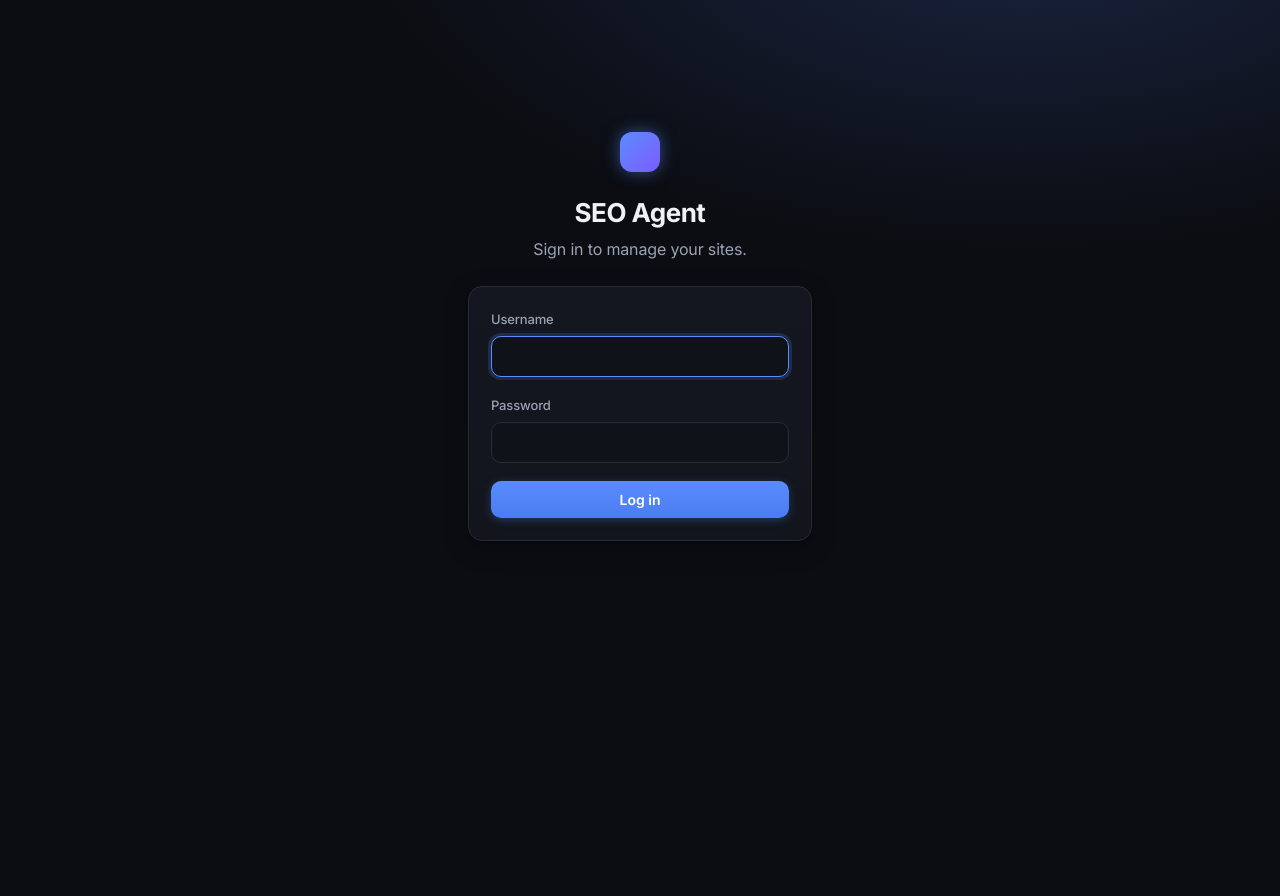
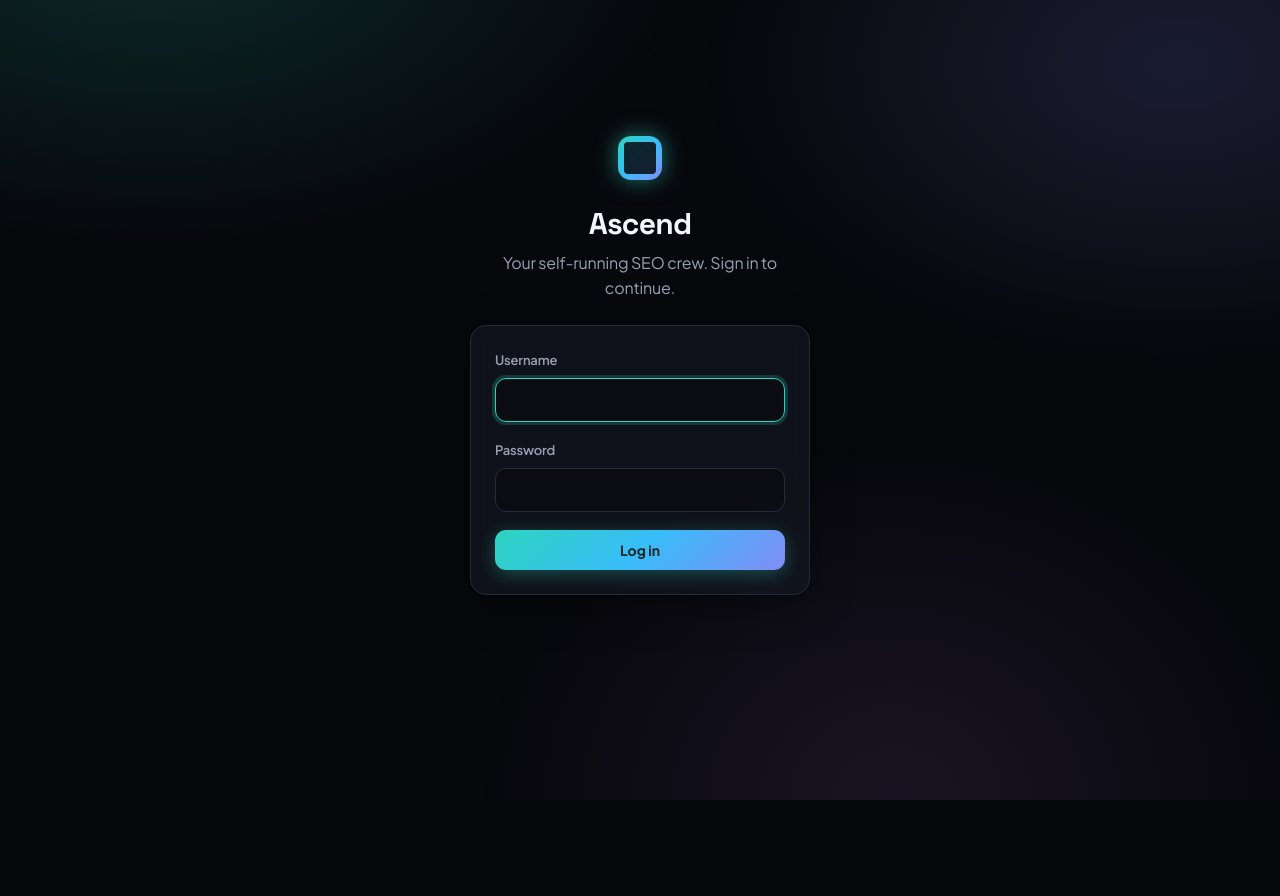
Before and after one commit to Farezomair/Claude-SEO-, a FastAPI app: page /login in a window 1280 px wide. Before the commit the page ends 541 px from the top, so only its background shows below. Run offline with FastAPI, Linux system fonts and the light colour scheme.

Commit message:
Rebrand to "Ascend" + new visual identity
- New palette: deep near-black with an aurora overlay (teal/indigo/violet
  radial glows) + subtle dot grid; teal->indigo->violet accent gradient.
- New fonts: Space Grotesk (display/brand/headings) + Plus Jakarta Sans (body).
- Gradient "Ascend" wordmark + new logo mark; restyled buttons/cards/inputs/
  tabs/badges/notices. Login + page titles rebranded.

Co-Authored-By: Claude Opus 4.8 <noreply@anthropic.com>

```diff
--- a/app/templates/approvals.html
+++ b/app/templates/approvals.html
@@ -1,5 +1,5 @@
 {% extends "base.html" %}
-{% block title %}Approvals &middot; SEO Agent System{% endblock %}
+{% block title %}Approvals &middot; Ascend{% endblock %}
 {% block body %}
 <div class="container">
   <h1>Approvals</h1>
--- a/app/templates/base.html
+++ b/app/templates/base.html
@@ -3,77 +3,105 @@
 <head>
   <meta charset="utf-8">
   <meta name="viewport" content="width=device-width, initial-scale=1">
-  <title>{% block title %}SEO Agent System{% endblock %}</title>
+  <title>{% block title %}Ascend{% endblock %}</title>
   {% block head %}{% endblock %}
   <link rel="preconnect" href="https://fonts.googleapis.com">
   <link rel="preconnect" href="https://fonts.gstatic.com" crossorigin>
-  <link href="https://fonts.googleapis.com/css2?family=Inter:wght@400;500;600;700&display=swap" rel="stylesheet">
+  <link href="https://fonts.googleapis.com/css2?family=Space+Grotesk:wght@500;600;700&family=Plus+Jakarta+Sans:wght@400;500;600;700&display=swap" rel="stylesheet">
   <style>
     :root {
-      --bg: #0b0d12;
-      --bg-grad: radial-gradient(1200px 600px at 80% -10%, #1a2440 0%, rgba(11,13,18,0) 55%), var(--bg);
-      --panel: #14171f;
-      --panel-2: #1b1f29;
-      --panel-3: #20252f;
-      --border: #272c38;
-      --border-soft: #1f232d;
-      --text: #eef1f6;
-      --muted: #9aa3b4;
-      --muted-2: #6b7280;
-      --accent: #5b8cff;
-      --accent-2: #7c5cff;
-      --accent-hover: #4a7bf0;
+      --bg: #07080c;
+      --panel: rgba(20, 23, 32, 0.72);
+      --panel-solid: #141720;
+      --panel-2: #1a1e29;
+      --panel-3: #222734;
+      --border: #262b38;
+      --border-soft: #1c2029;
+      --text: #f4f6fb;
+      --muted: #99a2b5;
+      --muted-2: #69718a;
+      --accent: #2dd4bf;       /* teal */
+      --accent-2: #818cf8;     /* indigo */
+      --accent-3: #c084fc;     /* violet */
+      --accent-grad: linear-gradient(135deg, #2dd4bf 0%, #38bdf8 50%, #818cf8 100%);
+      --accent-hover: #2bbfad;
       --success: #34d399;
       --warning: #fbbf24;
-      --danger: #f87171;
-      --radius: 14px;
-      --shadow: 0 1px 2px rgba(0,0,0,.4), 0 8px 24px rgba(0,0,0,.25);
+      --danger: #fb7185;
+      --radius: 16px;
+      --shadow: 0 1px 2px rgba(0,0,0,.5), 0 12px 40px rgba(0,0,0,.35);
+      --glow: 0 0 0 1px rgba(45,212,191,.0), 0 8px 30px rgba(45,212,191,.18);
     }
     * { box-sizing: border-box; }
     html, body { margin: 0; }
     body {
-      font-family: 'Inter', -apple-system, BlinkMacSystemFont, 'Segoe UI', sans-serif;
-      background: var(--bg-grad);
-      background-attachment: fixed;
+      font-family: 'Plus Jakarta Sans', -apple-system, BlinkMacSystemFont, 'Segoe UI', sans-serif;
       color: var(--text);
+      background: var(--bg);
       line-height: 1.55;
       -webkit-font-smoothing: antialiased;
-      letter-spacing: -0.01em;
+      letter-spacing: -0.011em;
+      min-height: 100vh;
+    }
+    /* Aurora overlay */
+    body::before {
+      content: '';
+      position: fixed; inset: 0; z-index: -1; pointer-events: none;
+      background:
+        radial-gradient(900px 520px at 12% -8%, rgba(45,212,191,.16), transparent 60%),
+        radial-gradient(820px 520px at 92% 8%, rgba(129,140,248,.16), transparent 58%),
+        radial-gradient(700px 600px at 70% 100%, rgba(192,132,252,.10), transparent 60%);
+    }
+    body::after {
+      content: '';
+      position: fixed; inset: 0; z-index: -1; pointer-events: none; opacity: .5;
+      background-image: radial-gradient(rgba(255,255,255,.025) 1px, transparent 1px);
+      background-size: 22px 22px;
+      mask-image: radial-gradient(ellipse at 50% 0%, #000 0%, transparent 70%);
     }
     a { color: var(--accent); text-decoration: none; transition: color .15s; }
-    a:hover { color: #8db0ff; }
+    a:hover { color: #5eead4; }
 
     /* Top bar */
     header.topbar {
       position: sticky; top: 0; z-index: 50;
       display: flex; align-items: center; justify-content: space-between;
-      padding: 14px 28px;
-      background: rgba(16,19,26,.82);
-      backdrop-filter: saturate(160%) blur(12px);
+      padding: 15px 30px;
+      background: rgba(10, 12, 17, 0.7);
+      backdrop-filter: saturate(170%) blur(16px);
+      -webkit-backdrop-filter: saturate(170%) blur(16px);
       border-bottom: 1px solid var(--border-soft);
     }
-    header.topbar .brand { font-weight: 700; font-size: 15px; letter-spacing: -0.02em; display:flex; align-items:center; gap:10px; }
-    header.topbar .brand a { color: var(--text); }
-    .logo-dot { width: 22px; height: 22px; border-radius: 7px; background: linear-gradient(135deg, var(--accent), var(--accent-2)); display:inline-block; box-shadow: 0 0 16px rgba(91,140,255,.5); }
-    .nav { display: flex; align-items: center; gap: 6px; font-size: 14px; }
-    .nav a.navlink { color: var(--muted); padding: 7px 12px; border-radius: 9px; transition: all .15s; }
+    .brand { display:flex; align-items:center; gap:11px; font-family:'Space Grotesk', sans-serif; font-weight:700; font-size:18px; letter-spacing:-0.02em; }
+    .brand .wordmark { background: var(--accent-grad); -webkit-background-clip: text; background-clip: text; -webkit-text-fill-color: transparent; }
+    .brand a { color: inherit; }
+    .logo-dot {
+      width: 26px; height: 26px; border-radius: 9px;
+      background: var(--accent-grad);
+      box-shadow: 0 0 22px rgba(45,212,191,.55);
+      display:inline-block; position:relative;
+    }
+    .logo-dot::after { content:''; position:absolute; inset:6px; border-radius:4px; background: rgba(7,8,12,.85); }
+    .nav { display: flex; align-items: center; gap: 6px; font-size: 14px; font-weight:500; }
+    .nav a.navlink { color: var(--muted); padding: 8px 13px; border-radius: 10px; transition: all .15s; }
     .nav a.navlink:hover { color: var(--text); background: var(--panel-2); }
-    .nav .userchip { color: var(--muted-2); font-size: 13px; padding-left: 8px; border-left: 1px solid var(--border); margin-left: 4px; }
-    .nav .pill-count { display:inline-block; min-width:18px; text-align:center; background: var(--accent); color:#fff; border-radius: 999px; padding: 0 6px; font-size: 12px; font-weight:600; margin-left:4px; }
+    .nav .userchip { color: var(--muted-2); font-size: 13px; padding-left: 10px; border-left: 1px solid var(--border); margin-left: 4px; }
+    .nav .pill-count { display:inline-block; min-width:18px; text-align:center; background: var(--accent-grad); color:#04201c; border-radius: 999px; padding: 1px 7px; font-size: 12px; font-weight:700; margin-left:5px; }
 
     /* Layout */
-    .container { max-width: 940px; margin: 0 auto; padding: 36px 28px 80px; }
-    h1 { font-size: 26px; font-weight: 700; margin: 0 0 6px; letter-spacing: -0.02em; }
-    h2 { font-size: 16px; font-weight: 600; margin: 0 0 14px; }
-    h3 { font-size: 14px; font-weight: 600; margin: 18px 0 8px; color: var(--text); }
+    .container { max-width: 960px; margin: 0 auto; padding: 40px 30px 90px; }
+    h1 { font-family:'Space Grotesk', sans-serif; font-size: 30px; font-weight: 700; margin: 0 0 6px; letter-spacing: -0.025em; }
+    h2 { font-family:'Space Grotesk', sans-serif; font-size: 17px; font-weight: 600; margin: 0 0 14px; }
+    h3 { font-size: 14px; font-weight: 700; margin: 18px 0 8px; }
     .muted { color: var(--muted); }
 
     /* Cards */
     .card {
-      background: linear-gradient(180deg, var(--panel) 0%, #12151c 100%);
+      background: var(--panel);
+      backdrop-filter: blur(8px);
       border: 1px solid var(--border);
       border-radius: var(--radius);
-      padding: 22px;
+      padding: 24px;
       margin-bottom: 16px;
       box-shadow: var(--shadow);
     }
@@ -81,61 +109,61 @@
     /* Buttons */
     .btn {
       display: inline-flex; align-items: center; gap: 8px;
-      background: linear-gradient(180deg, var(--accent), var(--accent-hover));
-      color: #fff; border: none; border-radius: 10px;
-      padding: 10px 18px; font-size: 14px; font-weight: 600; font-family: inherit;
-      cursor: pointer; transition: transform .12s, box-shadow .2s, opacity .2s;
-      box-shadow: 0 2px 8px rgba(74,123,240,.35);
+      background: var(--accent-grad); color: #052420;
+      border: none; border-radius: 11px;
+      padding: 11px 20px; font-size: 14px; font-weight: 700; font-family: inherit;
+      cursor: pointer; transition: transform .12s, box-shadow .2s, filter .2s;
+      box-shadow: 0 4px 18px rgba(45,212,191,.32);
     }
-    .btn:hover { transform: translateY(-1px); box-shadow: 0 6px 18px rgba(74,123,240,.45); color:#fff; }
+    .btn:hover { transform: translateY(-1px); box-shadow: 0 8px 26px rgba(45,212,191,.45); filter: brightness(1.05); color:#052420; }
     .btn:active { transform: translateY(0); }
-    .btn:disabled { opacity: .5; cursor: not-allowed; transform: none; box-shadow: none; }
+    .btn:disabled { opacity: .45; cursor: not-allowed; transform: none; box-shadow: none; }
     .btn.secondary { background: var(--panel-3); color: var(--text); border: 1px solid var(--border); box-shadow: none; }
-    .btn.secondary:hover { background: #262c38; color: var(--text); }
-    .btn.danger { background: linear-gradient(180deg, #ef5a5a, #e04848); box-shadow: 0 2px 8px rgba(224,72,72,.3); }
-    .btn.small { padding: 7px 13px; font-size: 13px; }
+    .btn.secondary:hover { background: #2a3040; filter:none; color: var(--text); }
+    .btn.danger { background: linear-gradient(135deg, #fb7185, #f43f5e); color:#fff; box-shadow: 0 4px 18px rgba(244,63,94,.3); }
+    .btn.small { padding: 7px 13px; font-size: 13px; border-radius: 9px; }
 
     /* Forms */
     input[type="text"], input[type="password"], input[type="url"], textarea {
-      width: 100%; padding: 11px 14px; border-radius: 10px;
-      border: 1px solid var(--border); background: #0f1219;
+      width: 100%; padding: 12px 15px; border-radius: 11px;
+      border: 1px solid var(--border); background: rgba(8,10,14,.6);
       color: var(--text); font-size: 14px; font-family: inherit; transition: border-color .15s, box-shadow .15s;
     }
-    input:focus, textarea:focus { outline: none; border-color: var(--accent); box-shadow: 0 0 0 3px rgba(91,140,255,.18); }
-    label { display: block; font-size: 13px; font-weight: 500; color: var(--muted); margin-bottom: 7px; }
+    input:focus, textarea:focus { outline: none; border-color: var(--accent); box-shadow: 0 0 0 3px rgba(45,212,191,.2); }
+    label { display: block; font-size: 13px; font-weight: 600; color: var(--muted); margin-bottom: 8px; }
     .field { margin-bottom: 18px; }
     .error { color: var(--danger); font-size: 14px; }
 
     /* Tables */
     table { width: 100%; border-collapse: collapse; }
-    th, td { text-align: left; padding: 13px 16px; border-bottom: 1px solid var(--border-soft); vertical-align: top; }
-    th { color: var(--muted-2); font-weight: 600; font-size: 11px; text-transform: uppercase; letter-spacing: .06em; }
+    th, td { text-align: left; padding: 14px 16px; border-bottom: 1px solid var(--border-soft); vertical-align: top; }
+    th { color: var(--muted-2); font-weight: 700; font-size: 11px; text-transform: uppercase; letter-spacing: .07em; }
     tbody tr { transition: background .12s; }
-    tbody tr:hover { background: rgba(255,255,255,.02); }
+    tbody tr:hover { background: rgba(45,212,191,.04); }
     tbody tr:last-child td { border-bottom: none; }
 
     /* Tabs */
-    .tabs { display: flex; gap: 4px; border-bottom: 1px solid var(--border); margin: 24px 0 26px; flex-wrap: wrap; }
-    .tabs a { padding: 11px 16px; color: var(--muted); border-bottom: 2px solid transparent; font-weight: 500; font-size: 14px; transition: all .15s; }
+    .tabs { display: flex; gap: 4px; border-bottom: 1px solid var(--border); margin: 26px 0 28px; flex-wrap: wrap; }
+    .tabs a { padding: 12px 16px; color: var(--muted); border-bottom: 2px solid transparent; font-weight: 600; font-size: 14px; transition: all .15s; }
     .tabs a.active { color: var(--text); border-bottom-color: var(--accent); }
     .tabs a:hover { color: var(--text); }
 
     /* Badges */
-    .badge { display: inline-flex; align-items:center; gap:5px; padding: 3px 10px; border-radius: 999px; font-size: 12px; font-weight: 600; letter-spacing: .01em; text-transform: capitalize; }
-    .badge::before { content:''; width:6px; height:6px; border-radius:50%; background: currentColor; }
+    .badge { display: inline-flex; align-items:center; gap:6px; padding: 3px 11px; border-radius: 999px; font-size: 12px; font-weight: 700; letter-spacing: .01em; text-transform: capitalize; }
+    .badge::before { content:''; width:6px; height:6px; border-radius:50%; background: currentColor; box-shadow: 0 0 8px currentColor; }
     .badge-success { background: rgba(52,211,153,.14); color: #4ade80; }
     .badge-warning { background: rgba(251,191,36,.14); color: #fbbf24; }
-    .badge-danger  { background: rgba(248,113,113,.14); color: #f87171; }
-    .badge-neutral { background: rgba(154,163,180,.14); color: #aab2c2; }
-    .badge-info    { background: rgba(91,140,255,.14); color: #7ea2ff; }
+    .badge-danger  { background: rgba(251,113,133,.15); color: #fb7185; }
+    .badge-neutral { background: rgba(153,162,181,.14); color: #aab2c2; }
+    .badge-info    { background: rgba(45,212,191,.14); color: #2dd4bf; }
 
     /* Empty state */
-    .empty { text-align: center; padding: 44px 24px; color: var(--muted); border: 1px dashed var(--border); border-radius: var(--radius); background: rgba(255,255,255,.012); }
+    .empty { text-align: center; padding: 48px 24px; color: var(--muted); border: 1px dashed var(--border); border-radius: var(--radius); background: rgba(255,255,255,.015); }
 
     /* Notice banners */
-    .notice { border-radius: 12px; padding: 13px 16px; margin-bottom: 16px; font-size: 14px; border: 1px solid var(--border); }
+    .notice { border-radius: 12px; padding: 14px 16px; margin-bottom: 16px; font-size: 14px; border: 1px solid var(--border); }
     .notice-success { background: rgba(52,211,153,.1); border-color: rgba(52,211,153,.3); color: #6ee7b7; }
-    .notice-danger { background: rgba(248,113,113,.1); border-color: rgba(248,113,113,.3); color: #fca5a5; }
+    .notice-danger { background: rgba(251,113,133,.1); border-color: rgba(251,113,133,.3); color: #fda4af; }
     .notice-muted { background: var(--panel-2); color: var(--muted); }
 
     .row-between { display:flex; align-items:center; justify-content:space-between; gap:16px; flex-wrap: wrap; }
@@ -144,7 +172,7 @@
 <body>
   {% if user %}
   <header class="topbar">
-    <div class="brand"><span class="logo-dot"></span><a href="/sites">SEO Agent</a></div>
+    <div class="brand"><span class="logo-dot"></span><a href="/sites"><span class="wordmark">Ascend</span></a></div>
     <nav class="nav">
       <a class="navlink" href="/sites">Websites</a>
       <a class="navlink" href="/rules">Rules</a>
@@ -156,4 +184,3 @@
   {% block body %}{% endblock %}
 </body>
 </html>
-{# Badge helper: usage {{ status | badge }} #}
--- a/app/templates/login.html
+++ b/app/templates/login.html
@@ -1,11 +1,11 @@
 {% extends "base.html" %}
-{% block title %}Log in &middot; SEO Agent System{% endblock %}
+{% block title %}Log in &middot; Ascend{% endblock %}
 {% block body %}
 <div class="container" style="max-width: 400px; margin-top: 12vh;">
   <div style="text-align:center; margin-bottom:24px;">
-    <span class="logo-dot" style="width:40px; height:40px; border-radius:12px; margin-bottom:14px;"></span>
-    <h1 style="margin-bottom:4px;">SEO Agent</h1>
-    <p class="muted" style="margin-top:0;">Sign in to manage your sites.</p>
+    <span class="logo-dot" style="width:44px; height:44px; border-radius:13px; margin-bottom:14px;"></span>
+    <h1 style="margin-bottom:4px;"><span class="wordmark">Ascend</span></h1>
+    <p class="muted" style="margin-top:0;">Your self-running SEO crew. Sign in to continue.</p>
   </div>
   <div class="card">
     {% if error %}<div class="notice notice-danger">{{ error }}</div>{% endif %}
--- a/app/templates/rules.html
+++ b/app/templates/rules.html
@@ -1,5 +1,5 @@
 {% extends "base.html" %}
-{% block title %}Rules &middot; SEO Agent System{% endblock %}
+{% block title %}Rules &middot; Ascend{% endblock %}
 {% block body %}
 <div class="container">
   <h1>Agent rules</h1>
--- a/app/templates/site_detail.html
+++ b/app/templates/site_detail.html
@@ -1,5 +1,5 @@
 {% extends "base.html" %}
-{% block title %}{{ site.name }} &middot; SEO Agent System{% endblock %}
+{% block title %}{{ site.name }} &middot; Ascend{% endblock %}
 {% block head %}
   {% if tab == 'audit' and latest_audit and latest_audit.status == 'running' %}
   <meta http-equiv="refresh" content="5">
--- a/app/templates/sites.html
+++ b/app/templates/sites.html
@@ -1,5 +1,5 @@
 {% extends "base.html" %}
-{% block title %}Websites &middot; SEO Agent System{% endblock %}
+{% block title %}Websites &middot; Ascend{% endblock %}
 {% block body %}
 <div class="container">
   <div class="row-between" style="margin-bottom:24px;">
```
